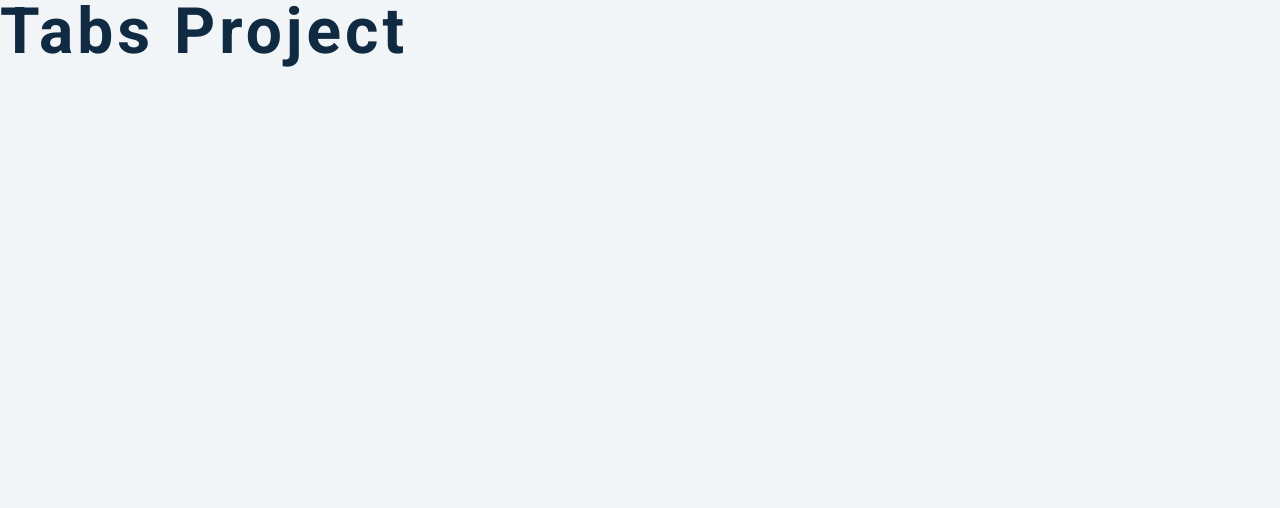
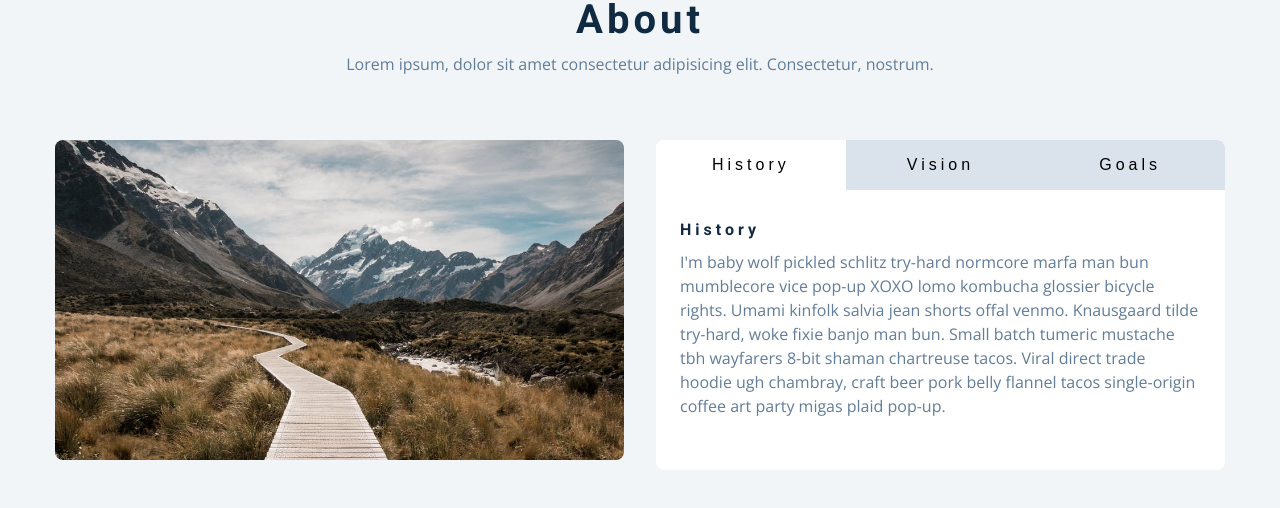
Before and after one commit to ShahinAhmed7/JavaScriptTabs, a plain HTML site: page index.html in a window 1280 px wide. Drawn offline with nearby package versions, Linux system fonts and the light colour scheme.

Commit message:
Update index file

```diff
--- a/index.html
+++ b/index.html
@@ -9,7 +9,46 @@
     <link rel="stylesheet" href="styles.css" />
   </head>
   <body>
-    <h1>tabs project</h1>
+    <div class="title">
+      <h2>About</h2>
+      <p>Lorem ipsum, dolor sit amet consectetur adipisicing elit. Consectetur, nostrum.</p>
+    </div>
+    <div class="about-center section-center">
+      <article class="about-img">
+        <img src="./hero-bcg.jpeg" alt="About Picture">
+      </article>
+
+      <article class="about">
+       <!-- Btn container -->
+       <div class="btn-container">
+         <button class="tab-btn active" data-id="history">History</button>
+         <button class="tab-btn" data-id="vision">Vision</button>
+         <button class="tab-btn" data-id="goals">Goals</button>
+       </div>
+        <!-- Start tab content -->
+        <article class="about-content">
+          <!-- single item -->
+          <div class="content active" id="history">
+            <h4>History</h4>
+            <p>I'm baby wolf pickled schlitz try-hard normcore marfa man bun mumblecore vice pop-up XOXO lomo kombucha glossier bicycle rights. Umami kinfolk salvia jean shorts offal venmo. Knausgaard tilde try-hard, woke fixie banjo man bun. Small batch tumeric mustache tbh wayfarers 8-bit shaman chartreuse tacos. Viral direct trade hoodie ugh chambray, craft beer pork belly flannel tacos single-origin coffee art party migas plaid pop-up.</p>
+          </div>
+          <!-- end of single item -->
+          <!-- single item -->
+          <div class="content" id="vision">
+            <h4>Vision</h4>
+            <p>I'm baby wolf pickled schlitz try-hard vice pop-up XOXO lomo kombucha glossier bicycle rights. Umami kinfolk salvia jean shorts offal venmo. Knausgaard tilde try-hard, woke fixie banjo man bun. Small batch tumeric mustache tbh wayfarers 8-bit shaman chartreuse tacos. Viral direct trade hoodie ugh chambray, craft beer pork belly flannel tacos single-origin coffee art party migas plaid pop-up.</p>
+          </div>
+          <!-- end of single item -->
+          <!-- single item -->
+          <div class="content" id="goals">
+            <h4>Goals</h4>
+            <p>I'm baby wolf pickled schlitz try-hard normcore marfa man lomo kombucha glossier bicycle rights. Umami kinfolk salvia jean shorts offal venmo. Knausgaard tilde try-hard, woke fixie banjo man bun. Small batch tumeric mustache tbh wayfarers 8-bit shaman chartreuse tacos. Viral direct trade hoodie ugh chambray, craft beer pork belly flannel tacos single-origin coffee art party migas plaid pop-up.</p>
+          </div>
+          <!-- end of single item -->
+        </article>
+      </article>
+
+    </div>
     <!-- javascript -->
     <script src="app.js"></script>
   </body>
```
